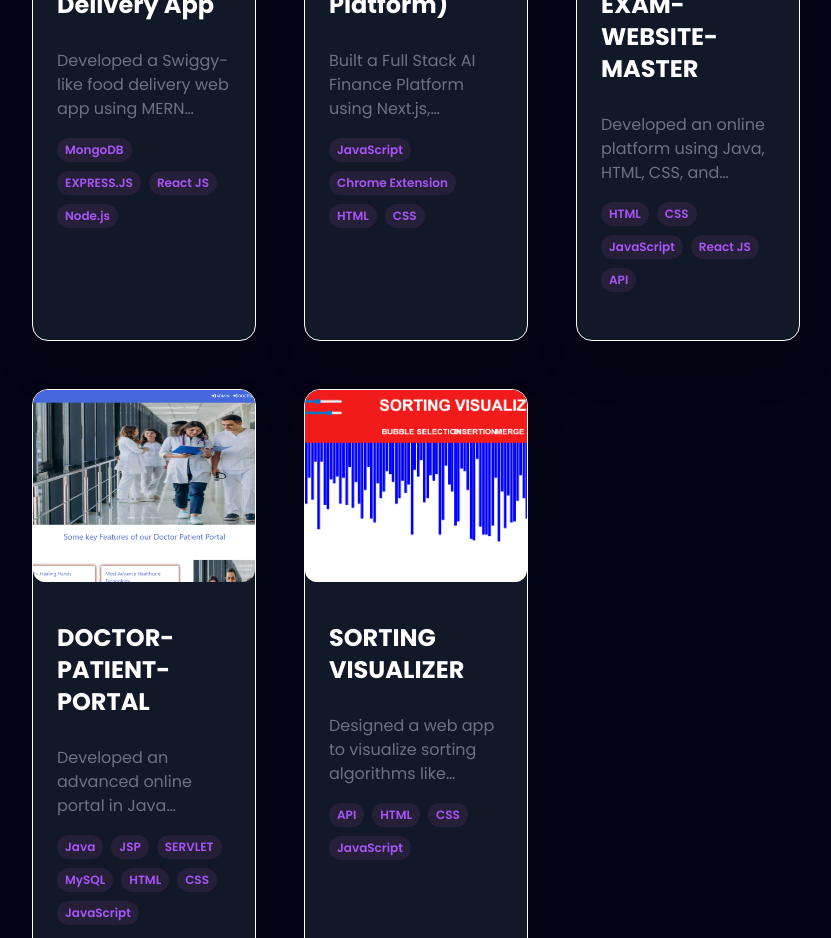
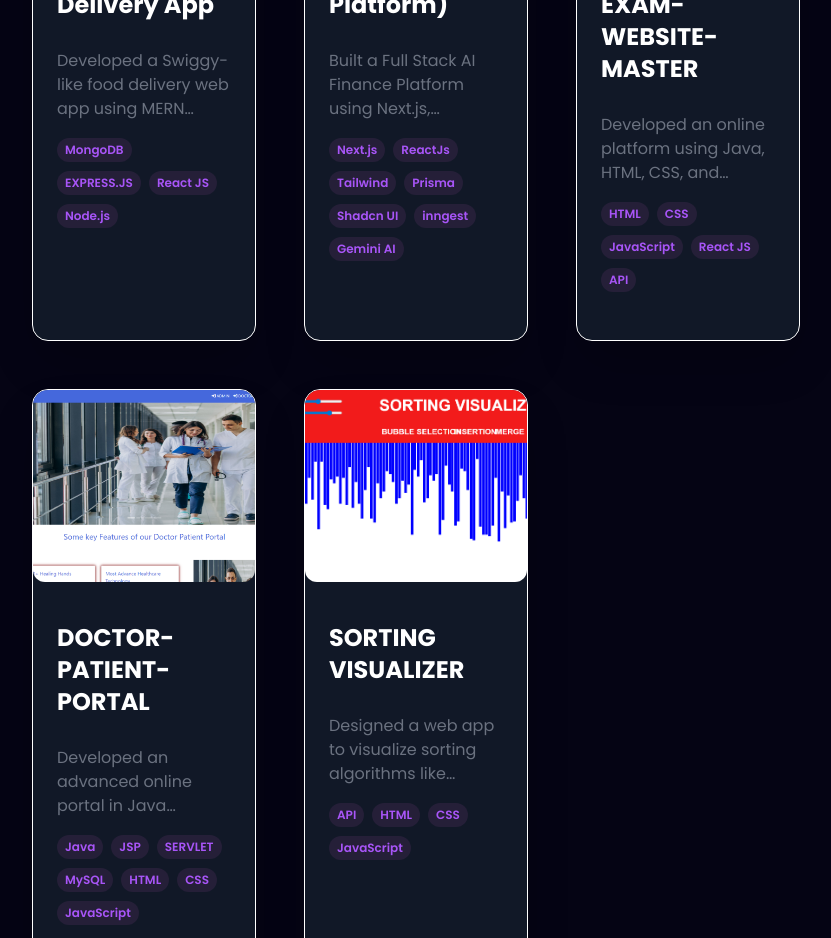
Before and after one commit to anilkumark215/portfolio_anil_kumar_k, a React (Vite) app: page / in a window 1280 px wide. Shown: the part 3880-4818 px from the top of the page, without its empty margins (224-1055 px from the left). Built offline with nearby package versions, Linux system fonts and the light colour scheme.

Commit message:
Added new project and logo MERN added

```diff
--- a/src/constants.js
+++ b/src/constants.js
@@ -226,7 +226,7 @@ export const SkillsInfo = [
       title: "Welth (AI Finance Platform)",
       description:"Built a Full Stack AI Finance Platform using Next.js, Tailwind, Prisma, and Shadcn UI, integrating Gemini AI for intelligent financial insights.Implemented secure authentication, real-time data handling, and responsive UI to deliver a seamless user experience.",
       image: welthLogo,
-      tags: ["JavaScript", "Chrome Extension", "HTML", "CSS"],
+      tags: [" Next.js", "ReactJs","Tailwind", "Prisma", "Shadcn UI","inngest","Gemini AI"],
       github: "https://github.com/anilkumark215/Welth-AI-Financial-Platform--Full-stack",
       webapp: "https://welth-ai-financial-platform-full-st-pi.vercel.app/",
     },
```
